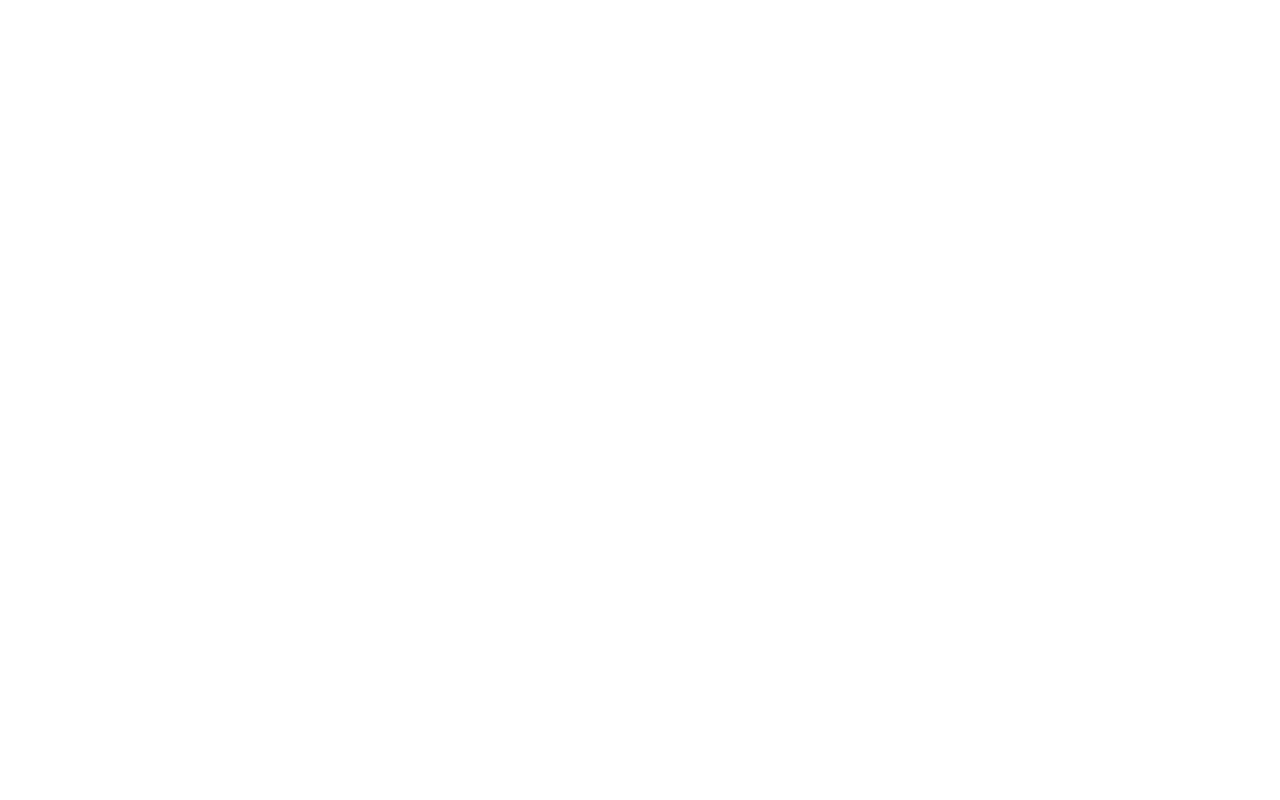
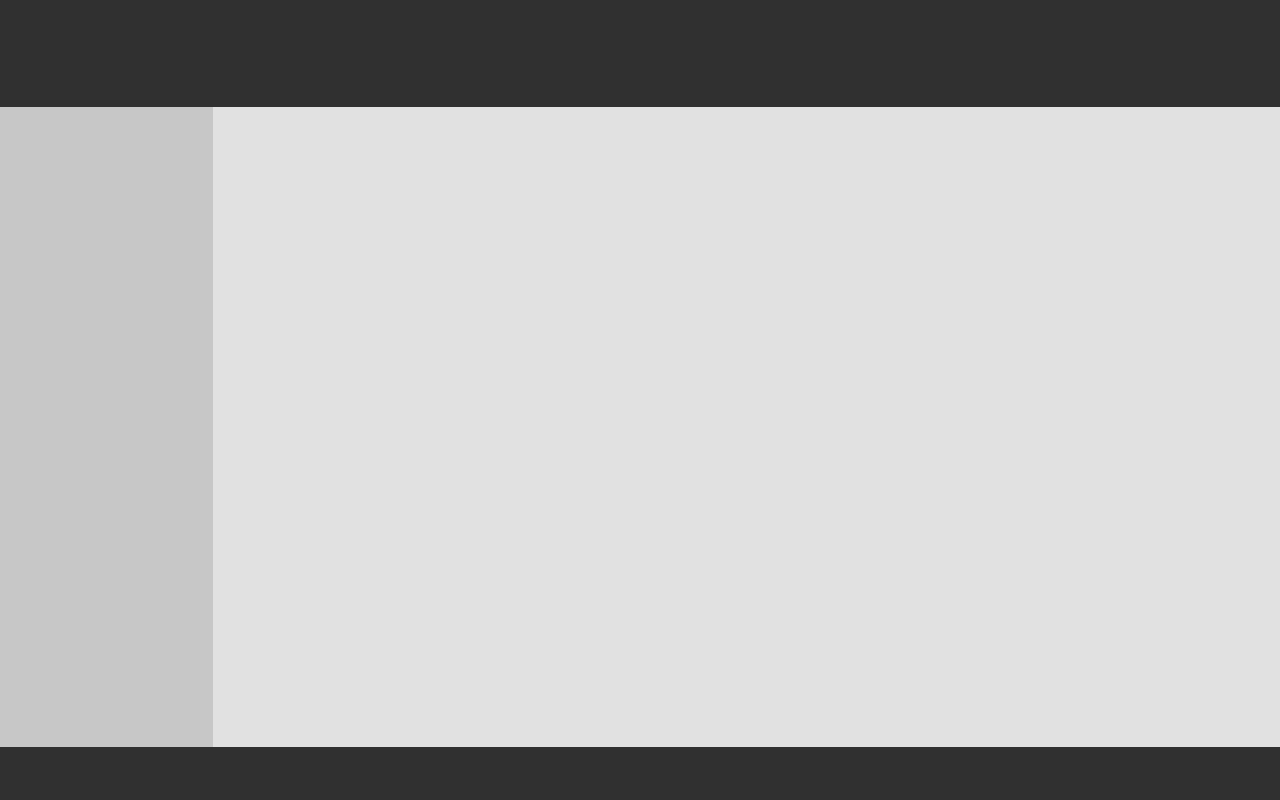
Before and after one commit to benlgw/todo-list, a website built with Vite: page index.html in a window 1280 px wide. Built offline with nearby package versions, Linux system fonts and the light colour scheme.

Commit message:
added a basic layout for the ap

```diff
--- a/index.html
+++ b/index.html
@@ -6,7 +6,12 @@
 		<title>ToDo list</title>
 	</head>
 	<body>
-		<div id="app"></div>
+		<div class="app" id="app">
+			<header></header>
+			<div class="sidebar" id="sidebar"></div>
+			<div class="content" id="content"></div>
+			<footer></footer>
+		</div>
 		<script type="module" src="/src/main.js"></script>
 	</body>
 </html>
--- a/src/style.css
+++ b/src/style.css
@@ -0,0 +1,32 @@
+body {
+	margin: 0;
+	height: 100vh;
+	box-sizing: border-box;
+
+	background-color: rgb(225, 225, 225);
+}
+
+.app {
+	display: grid;
+	grid-template-columns: 1fr 5fr;
+	grid-template-rows: 2fr 12fr 1fr;
+	height: 100%;
+}
+
+header {
+	grid-column: 1 / 3;
+	background-color: rgb(48, 48, 48);
+	height: 100%;
+}
+
+.sidebar {
+	grid-column: 1 / 2;
+	grid-row: 2 / 3;
+	background-color: rgb(48, 48, 48, 0.15);
+}
+
+footer {
+	grid-column: 1 / 3;
+	grid-row: 3 / 4;
+	background-color: rgb(48, 48, 48);
+}
```
